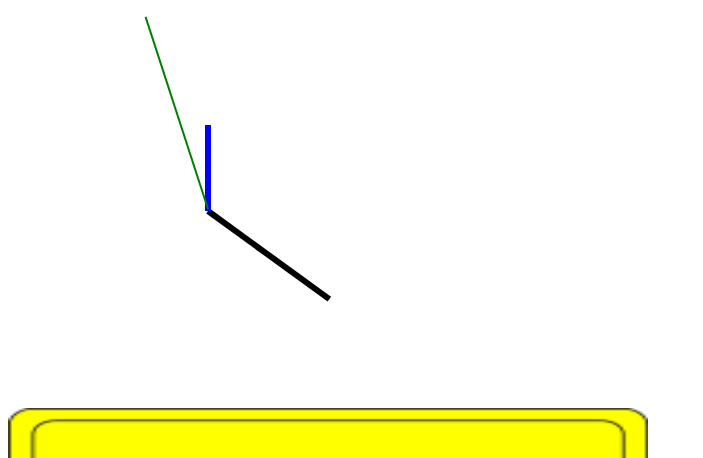
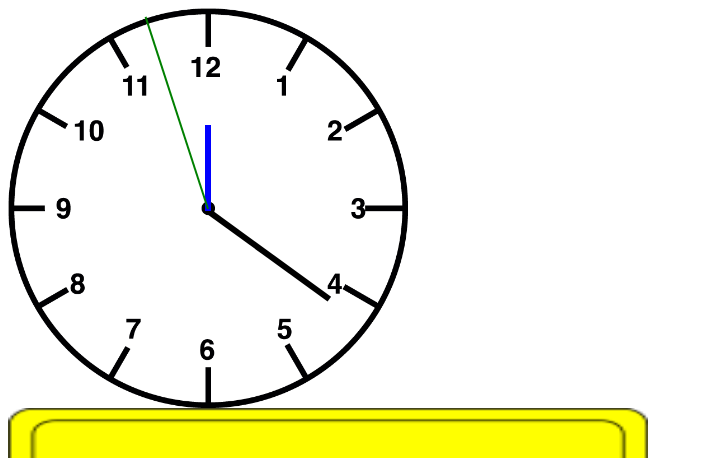
Before and after one commit to vinaykharayat/analog-clock, a plain HTML site: page index.html in a window 1280 px wide. Shown: the top 458 px of the page, without its empty margins (0-703 px from the left). Drawn offline with Linux system fonts and the light colour scheme; the site is published under a folder, as on GitHub Pages, so addresses that start at the root find nothing.

Commit message:
fixed analog background

```diff
--- a/style.css
+++ b/style.css
@@ -2,7 +2,7 @@
     display: flex;
     position: relative;
     align-content: center;
-    background-image: url("/images/analogClock.png");
+    background-image: url("./images/analogClock.png");
     background-size: 100% 100%;
     width: 400px;
     height: 400px;
```
Also changed, not shown: images/digitalClock.svg (deleted).
